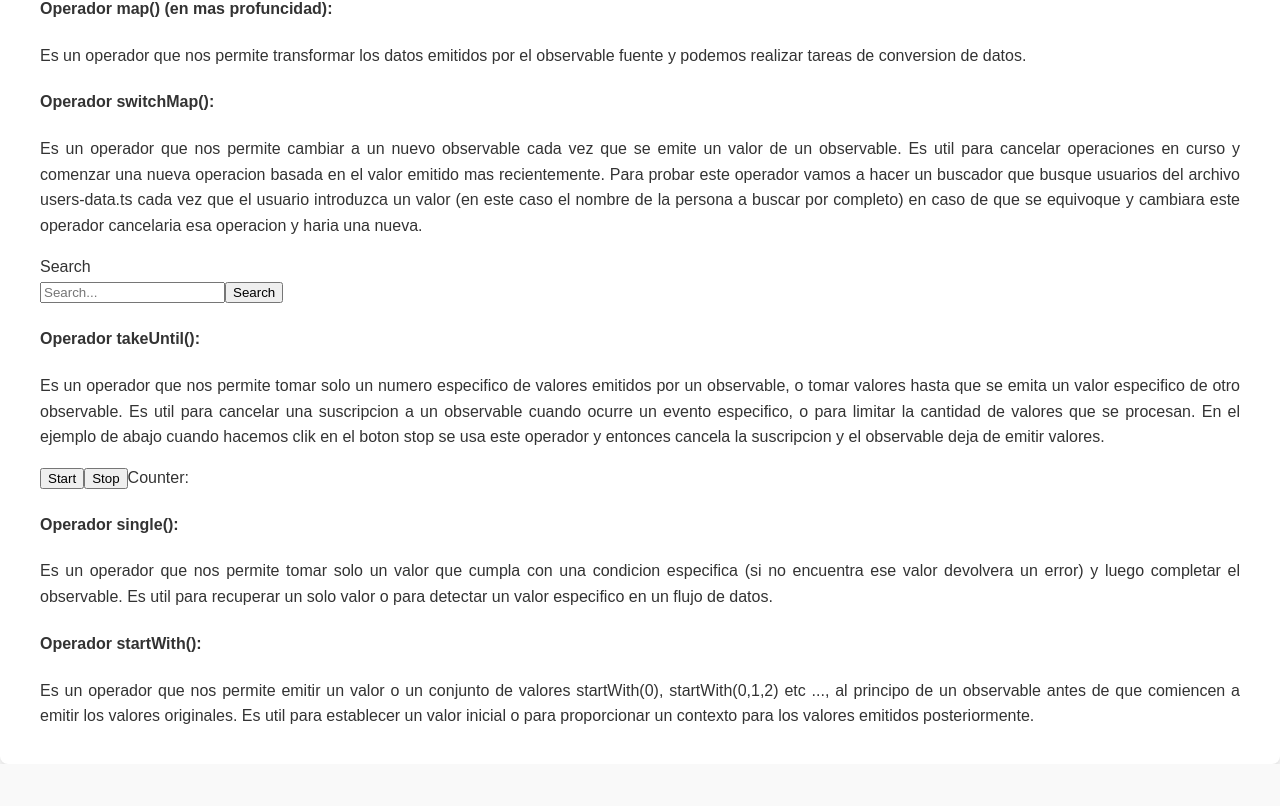
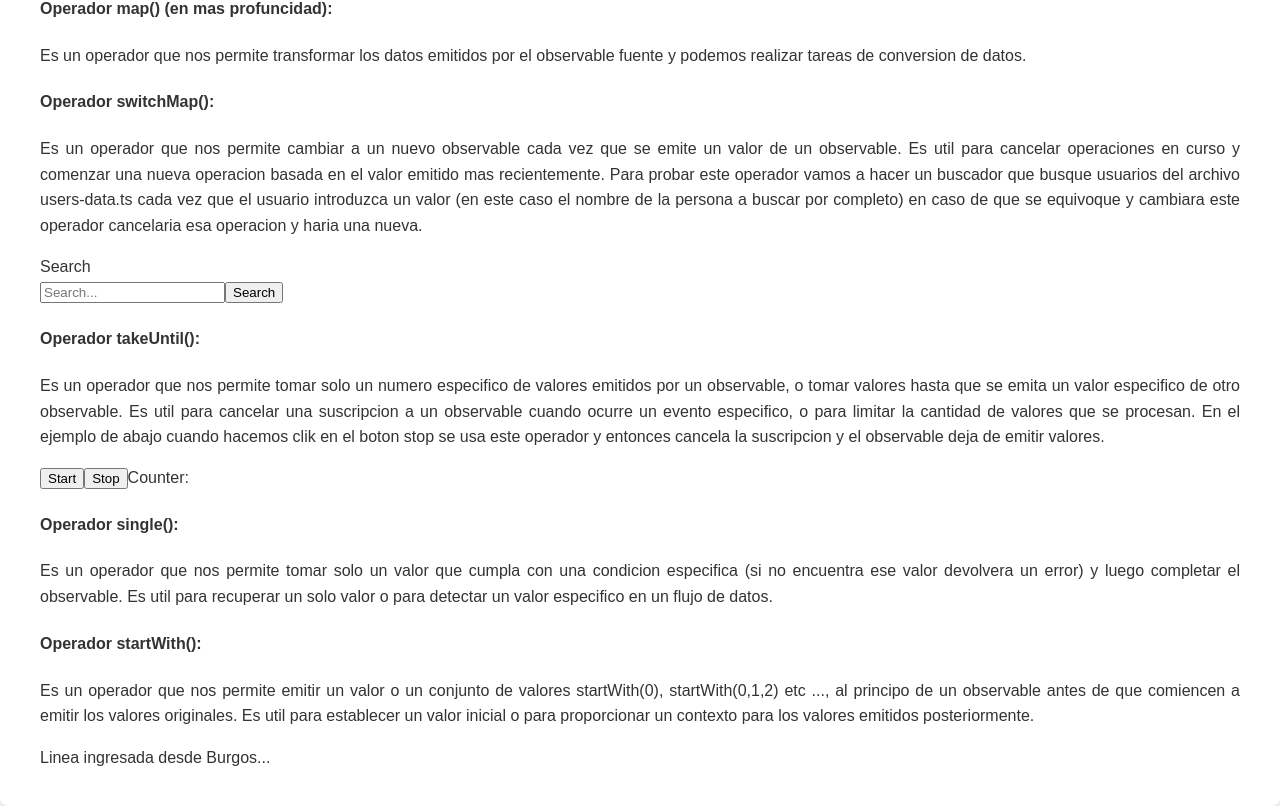
Before and after one commit to fonsy91/Angular_RxJs, an Angular app: page / in a window 1280 px wide. Shown: the part 2648-3454 px from the top of the page. Before the commit the page ends 3412 px from the top, so only its background shows below. Built offline with nearby package versions, Linux system fonts and the light colour scheme; no server answers.

Commit message:
cambios rapidos

```diff
--- a/src/app/componentes/operadores/operadores.component.html
+++ b/src/app/componentes/operadores/operadores.component.html
@@ -119,3 +119,7 @@
     de un observable antes de que comiencen a emitir los valores originales. Es util para establecer un valor inicial o para proporcionar un
     contexto para los valores emitidos posteriormente.
 </p>
+
+<p>
+    Linea ingresada desde Burgos...
+</p>
```
